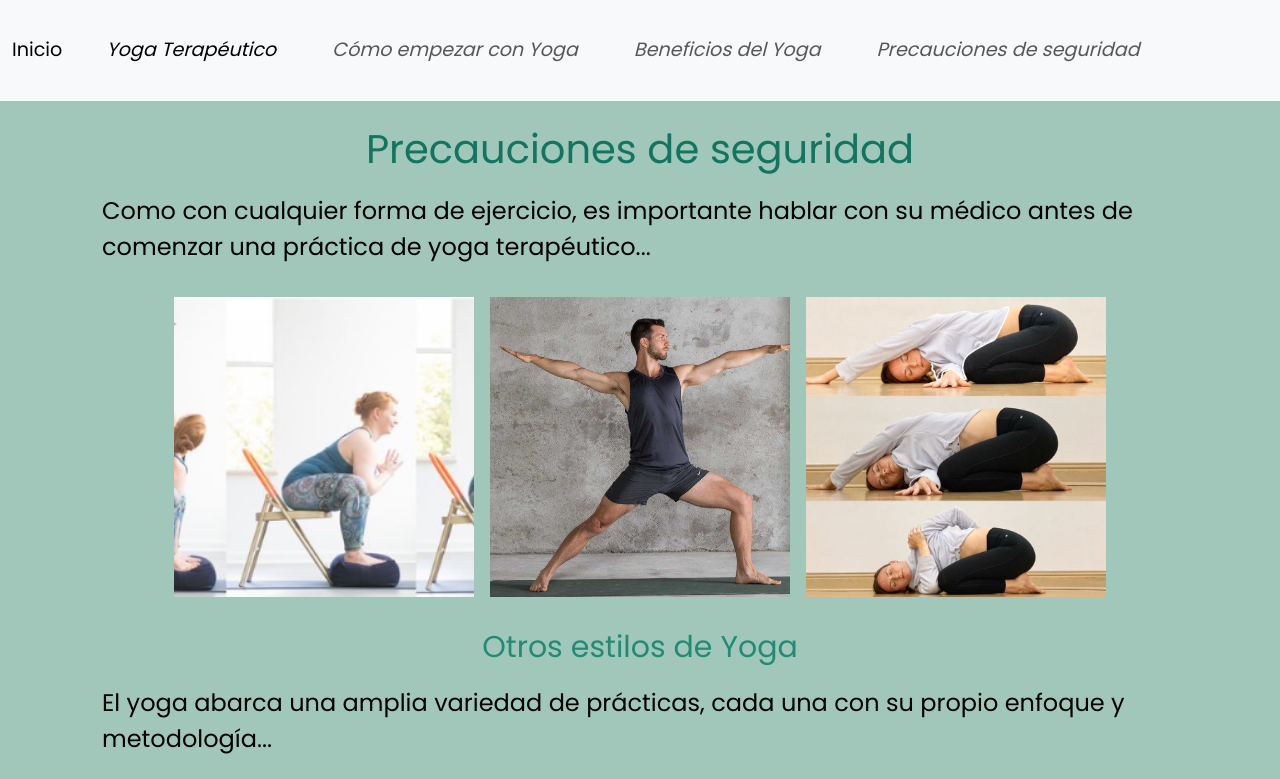
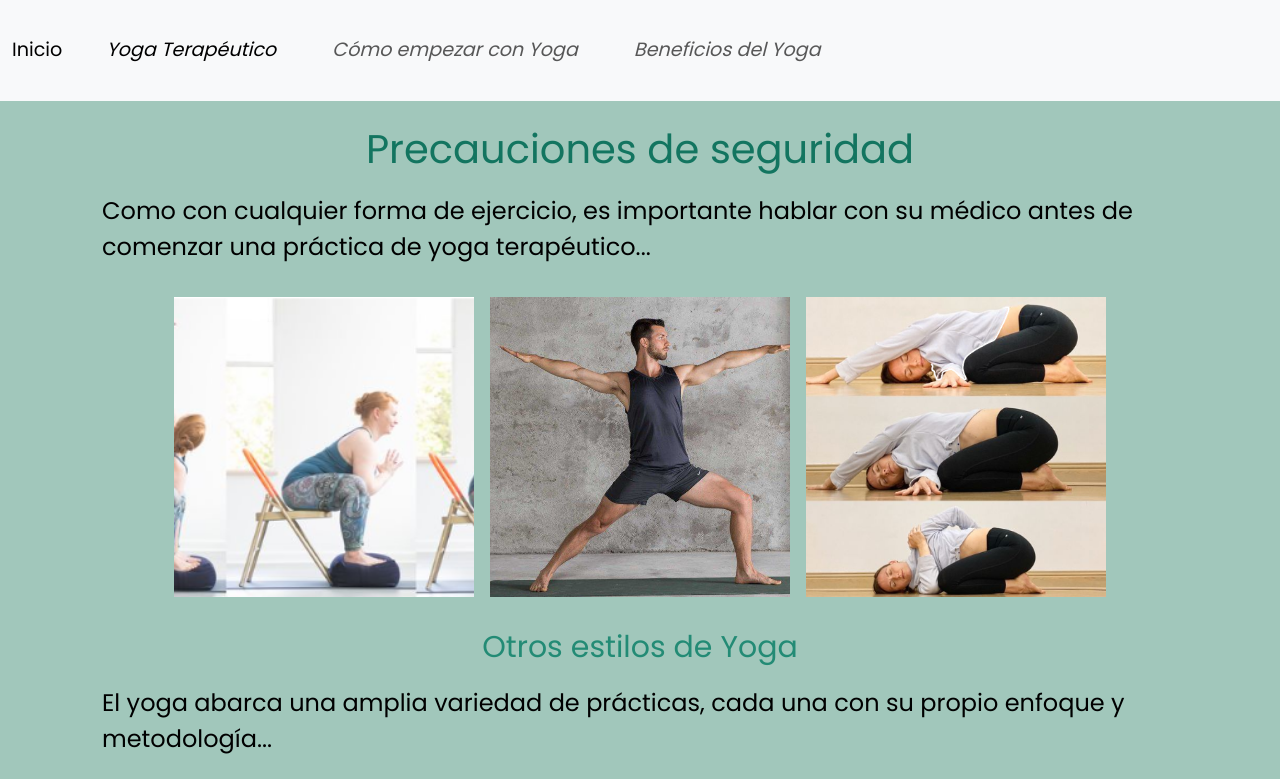
Before and after one commit to AmandaMelacci/Melacci-Amanda-Yoga, a plain HTML site: page views/precauciones_de_seguridad.html in a window 1280 px wide. Shown: the top 779 px of the page. Drawn offline with nearby package versions, Linux system fonts and the light colour scheme.

Commit message:
eliminacion de item adicional

```diff
--- a/views/precauciones_de_seguridad.html
+++ b/views/precauciones_de_seguridad.html
@@ -23,7 +23,6 @@
               <li class="nav-item"><a class="nav-link active" href="./yoga_terapeutico.html">Yoga Terapéutico</a></li>
               <li class="nav-item"><a class="nav-link" href="./como_empezar_con_yoga.html">Cómo empezar con Yoga</a></li>
               <li class="nav-item"><a class="nav-link" href="./beneficios_del_yoga.html">Beneficios del Yoga</a></li>
-              <li class="nav-item"><a class="nav-link" href="#">Precauciones de seguridad</a></li>
             </ul>
           </div>
         </div>
```
